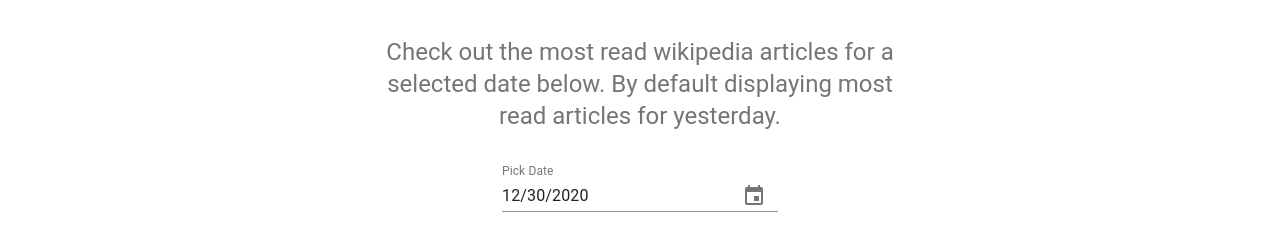
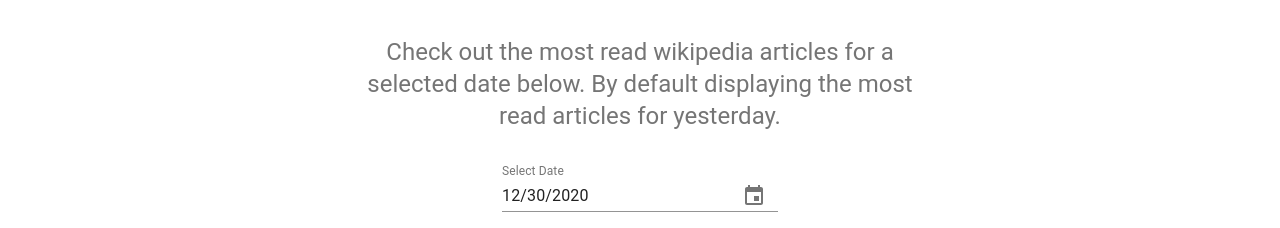
Before and after one commit to SwarnaKishore/wikipedia-most-read, a React (Create React App) app: page / in a window 1280 px wide. Shown: the part 161-389 px from the top of the page. Built offline with nearby package versions, Linux system fonts and the light colour scheme; no server answers.

Commit message:
updated to add a warning alert when future dates are sselected

```diff
--- a/package.json
+++ b/package.json
@@ -6,6 +6,7 @@
     "@date-io/date-fns": "^1.3.13",
     "@material-ui/core": "^4.11.2",
     "@material-ui/icons": "^4.11.2",
+    "@material-ui/lab": "^4.0.0-alpha.57",
     "@material-ui/pickers": "^3.2.10",
     "@material-ui/utils": "^4.11.2",
     "@testing-library/jest-dom": "^5.11.8",
--- a/src/App.js
+++ b/src/App.js
@@ -12,6 +12,7 @@ import DateFnsUtils from '@date-io/date-fns';
 import Link from '@material-ui/core/Link';
 import CircularProgress from '@material-ui/core/CircularProgress';
 import { FcWikipedia } from 'react-icons/fc';
+import { Alert, AlertTitle } from '@material-ui/lab';
 
 class App extends Component {
     state = {
@@ -51,7 +52,7 @@ class App extends Component {
         this.setState({
           mostReadArticles: result && result.mostread && result.mostread.articles ? result.mostread.articles : [],
           loading: false,
-          noResultsReturned: result && result.mostread && result.mostread.articles ? '' : 'No results returned.',
+          noResultsReturned: result && result.mostread && result.mostread.articles ? '' : 'No results returned',
           alertMessage: result && result.mostread && result.mostread.articles ? '' : 'Please make sure to select the previous dates excluding current and future dates for retrieving most read articles.'
         })
       // console.log(this.state.mostReadArticles, 'articles');
@@ -75,7 +76,7 @@ class App extends Component {
                 format="MM/dd/yyyy"
                 margin="normal"
                 id="date-picker-inline"
-                label="Pick Date"
+                label="Select Date"
                 value={selectedDateForArticles}
                 onChange={this.handleDateChange}
                 KeyboardButtonProps={{
@@ -103,22 +104,27 @@ class App extends Component {
                   Wikipedia Most Read
                 </Typography>
                 <Typography variant="h5" align="center" color="textSecondary" paragraph>
-                  Check out the most read wikipedia articles for a selected date below.   <span>By default displaying most read articles for yesterday.</span>
+                  Check out the most read wikipedia articles for a selected date below.   <span>By default displaying the most read articles for yesterday.</span>
                 </Typography>
               <DatePicker />
           </Container>
 
           { mostReadArticles && mostReadArticles.length === 0 && loading === true ?  <CircularProgress /> : '' }
+
           <Grid container justify="center" spacing={10} className="Articles-container">
+
+            { noResultsReturned && noResultsReturned.length > 0 && loading === false ?
+              <Alert severity="warning">
+                <AlertTitle>{noResultsReturned}</AlertTitle>
+                {alertMessage}
+              </Alert>
+            : '' }
+
             {mostReadArticles.map((entry, index) => (
             <Grid key={index} item>
               <MostReadArticleCard article={entry}/>
             </Grid>
           ))}
-
-         {/* { noResultsReturned && noResultsReturned.length > 0 && loading === false ?  noResultsReturned : '' }
-         { alertMessage && alertMessage.length > 0 && loading === false ? alertMessage : '' } */}
-
           </Grid>
         </Container>
 
```
Also changed, not shown: 2 other files (tests, documents, lock files or other folders).
